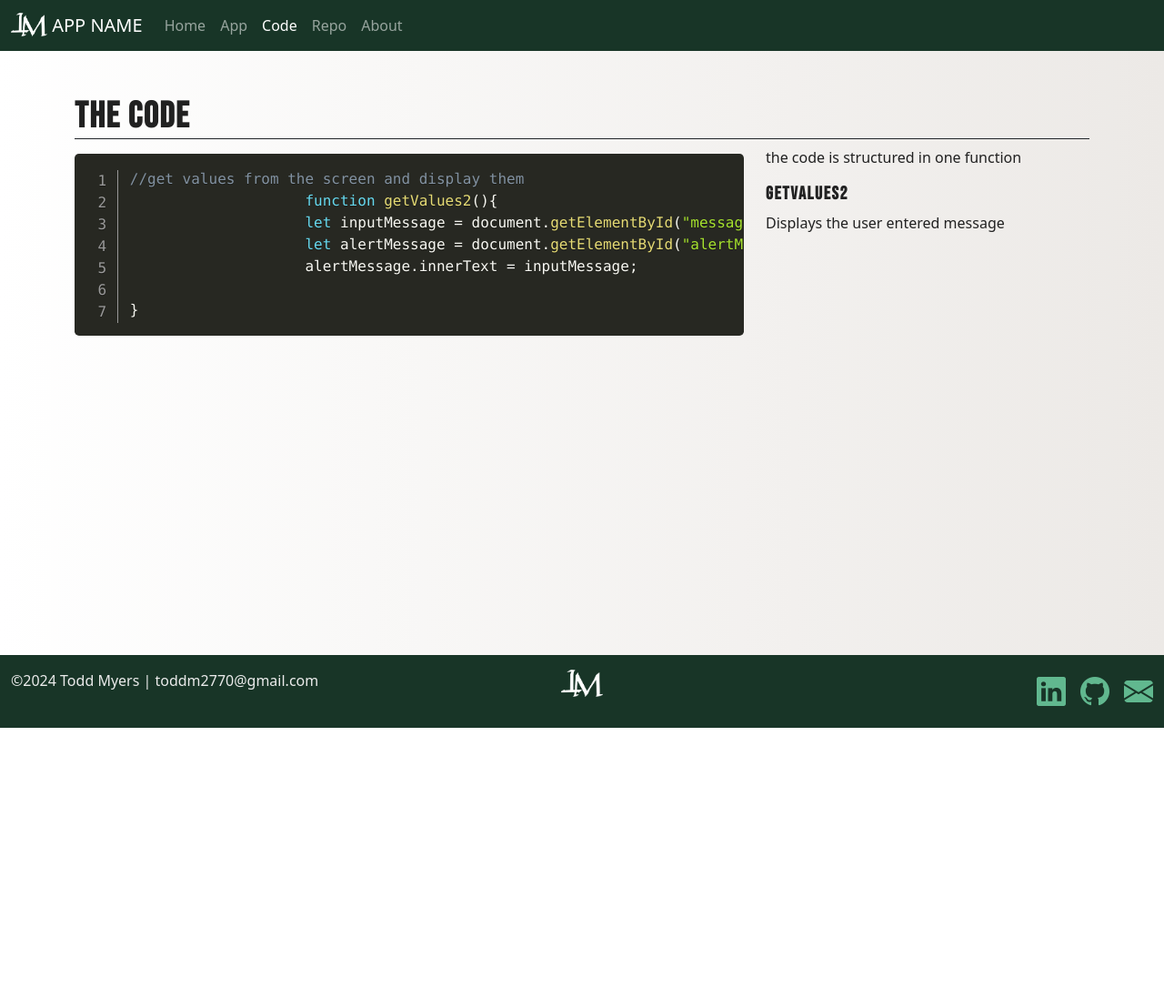
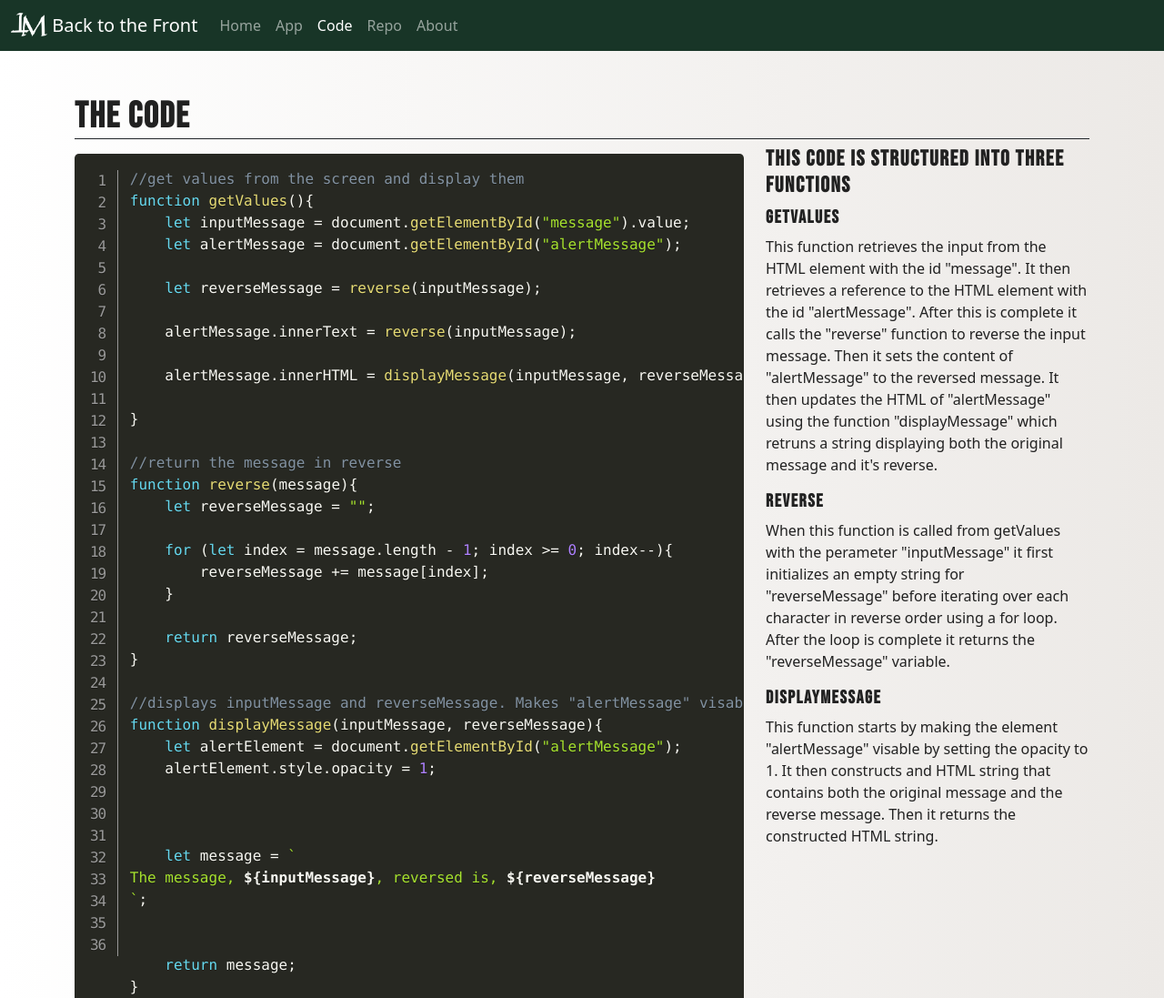
Before and after one commit to toddm2770/rewind, a plain HTML site: page code.html in a window 1280 px wide. Shown: the top 1097 px of the page at 91% size. Before the commit the page ends 800 px from the top, so only its background shows below. Drawn offline with nearby package versions, Linux system fonts and the light colour scheme.

Commit message:
fixed logo and added code page

```diff
--- a/code.html
+++ b/code.html
@@ -2,7 +2,7 @@
 <html lang="en">
 
 <head>
-    <title>APP Name Coding Challenge by Todd Myers</title>
+    <title>Back to the Front Name Coding Challenge by Todd Myers</title>
     <!-- Required meta tags -->
     <meta charset="utf-8">
     <meta name="viewport" content="width=device-width, initial-scale=1, shrink-to-fit=no">
@@ -45,7 +45,7 @@
             <div class="container-fluid">
               <a class="navbar-brand" href="index.html">
                 <img src="/img/logos/MyLogoLightSm.png" width="40" class="d-inline-block align-text-top">
-                APP NAME
+                Back to the Front
               </a>
               <button class="navbar-toggler" type="button" data-bs-toggle="collapse" data-bs-target="#navbarNav" aria-controls="navbarNav" aria-expanded="false" aria-label="Toggle navigation">
                 <span class="navbar-toggler-icon"></span>
@@ -81,19 +81,64 @@
                 <pre class="line-numbers">
                   <code class="language-javascript">
                     //get values from the screen and display them
-                    function getValues2(){
-                    let inputMessage = document.getElementById("message").value;
-                    let alertMessage = document.getElementById("alertMessage");
-                    alertMessage.innerText = inputMessage;
+                    function getValues(){
+                        let inputMessage = document.getElementById("message").value;
+                        let alertMessage = document.getElementById("alertMessage");
 
-}
+                        let reverseMessage = reverse(inputMessage);
+
+                        alertMessage.innerText = reverse(inputMessage);
+
+                        alertMessage.innerHTML = displayMessage(inputMessage, reverseMessage)
+
+                    }
+
+                    //return the message in reverse
+                    function reverse(message){
+                        let reverseMessage = "";
+
+                        for (let index = message.length - 1; index >= 0; index--){
+                            reverseMessage += message[index];
+                        }
+
+                        return reverseMessage;
+                    }
+
+                    //displays inputMessage and reverseMessage. Makes "alertMessage" visable
+                    function displayMessage(inputMessage, reverseMessage){
+                        let alertElement = document.getElementById("alertMessage");
+                        alertElement.style.opacity = 1;
+
+
+
+                        let message = `<div>The message, <strong>${inputMessage}</strong>, reversed is, <strong>${reverseMessage}</strong></div>`;
+
+
+                        return message;
+                    }
                   </code>
                 </pre>
               </div>
               <div class="col-12 col-lg-4">
-                <p>the code is structured in one function</p>
-                <h5>getValues2</h5>
-                <p>Displays the user entered message</p>
+                <h4>this code is structured into three functions</h4>
+                <h5>getValues</h5>
+                <p>This function retrieves the input from the HTML element with the id "message". It then
+                  retrieves a reference to the HTML element with the id "alertMessage". After this is complete
+                  it calls the "reverse" function to reverse the input message. Then it sets the content of
+                  "alertMessage" to the reversed message. It then updates the HTML of "alertMessage" using the
+                  function "displayMessage" which retruns a string displaying both the original message and it's
+                  reverse.
+                </p>
+                <h5>reverse</h5>
+                <p>When this function is called from getValues with the perameter "inputMessage" it first initializes
+                  an empty string for "reverseMessage" before iterating over each character in reverse order using
+                  a for loop. After the loop is complete it returns the "reverseMessage" variable.
+                </p>
+                <h5>displayMessage</h5>
+                <p>This function starts by making the element "alertMessage" visable by setting the opacity to 1. It then
+                  constructs and HTML string that contains both the original message and the reverse message. Then it returns
+                  the constructed HTML string.
+                </p>
               </div>
             </div>
         </div>
--- a/css/site.css
+++ b/css/site.css
@@ -96,3 +96,8 @@ footer i{
 footer i:hover{
     color: var(--cf-theme-200)
 }
+
+#alertMessage{
+    opacity: 0;
+    transition: 1.00s ease-in-out;
+}
```
Also changed, not shown: app.html (+7 -6 lines), index.html (+6 -6 lines), js/site.js (+31 -10 lines), img/logos/backToTheFrontLogo.png (added).
